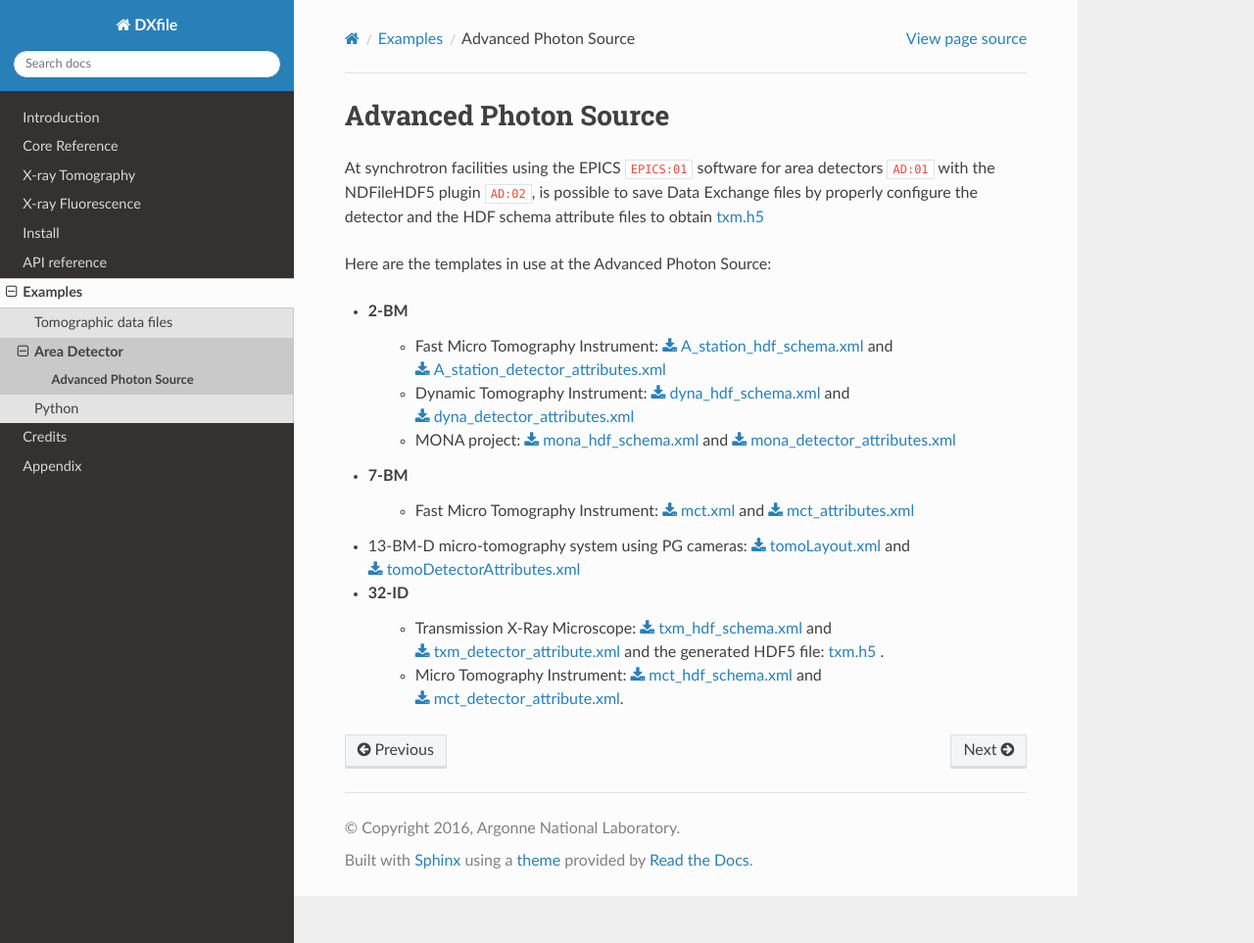
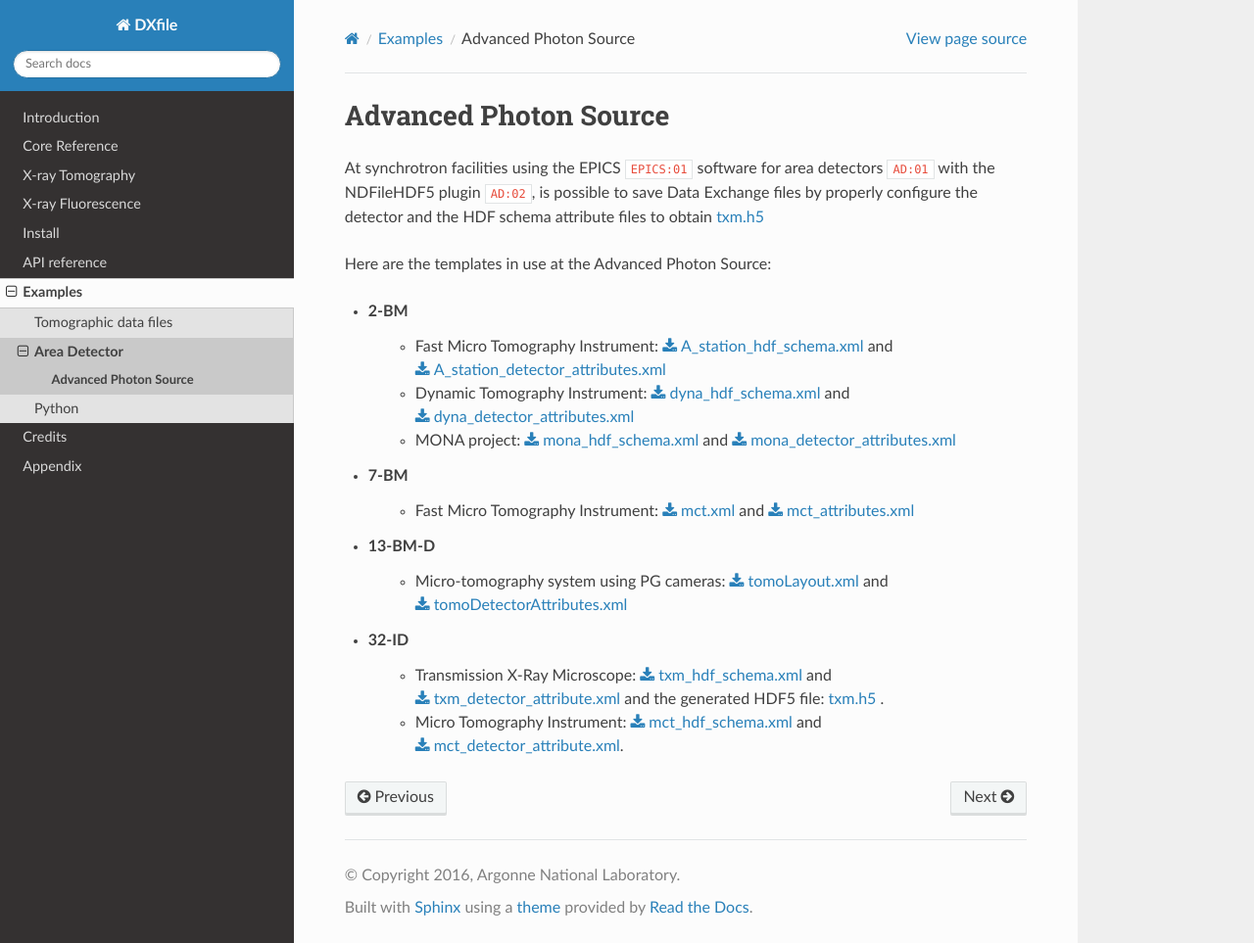
Before and after one commit to data-exchange/dxfile, a Sphinx documentation site: the page built from doc/source/demo/doc.areadetector.rst, in a window 1280 px wide and 963 px high. Shown: the whole window at 98% size. Built offline with Sphinx 7.4.7 and the Read the Docs theme 2.0.0, drawn with Linux system fonts in a browser that asks for light colours; cross-references to code outside the pages are shown as plain code.

Commit message:
added 13-BM docs

```diff
--- a/doc/source/demo/doc.areadetector.rst
+++ b/doc/source/demo/doc.areadetector.rst
@@ -16,8 +16,8 @@
 - 7-BM
     - Fast Micro Tomography Instrument: :download:`mct.xml <../../../doc/demo/areadetector/7-BM/mct3.xml>` and :download:`mct_attributes.xml <../../../doc/demo/areadetector/7-BM/mctDetectorAttributes1.xml>`
 
-- 13-BM-D micro-tomography system using PG cameras: :download:`tomoLayout.xml <../../../doc/demo/areadetector/13-BM/tomoLayout.xml>` and :download:`tomoDetectorAttributes.xml <../../../doc/demo/areadetector/13-BM/tomoDetectorAttributes.xml>`
-
+- 13-BM-D
+    - Micro-tomography system using PG cameras: :download:`tomoLayout.xml <../../../doc/demo/areadetector/13-BM/tomoLayout.xml>` and :download:`tomoDetectorAttributes.xml <../../../doc/demo/areadetector/13-BM/tomoDetectorAttributes.xml>`
 
 - 32-ID
     - Transmission X-Ray Microscope: :download:`txm_hdf_schema.xml <../../../doc/demo/areadetector/32-ID/nct.xml>` and :download:`txm_detector_attribute.xml <../../../doc/demo/areadetector/32-ID/nctDetectorAttributes.xml>` and the generated HDF5 file: `txm.h5 <https://drive.google.com/open?id=0B78bW1AwveI_UmVvcHVTUzVBVXM>`_ .
```
